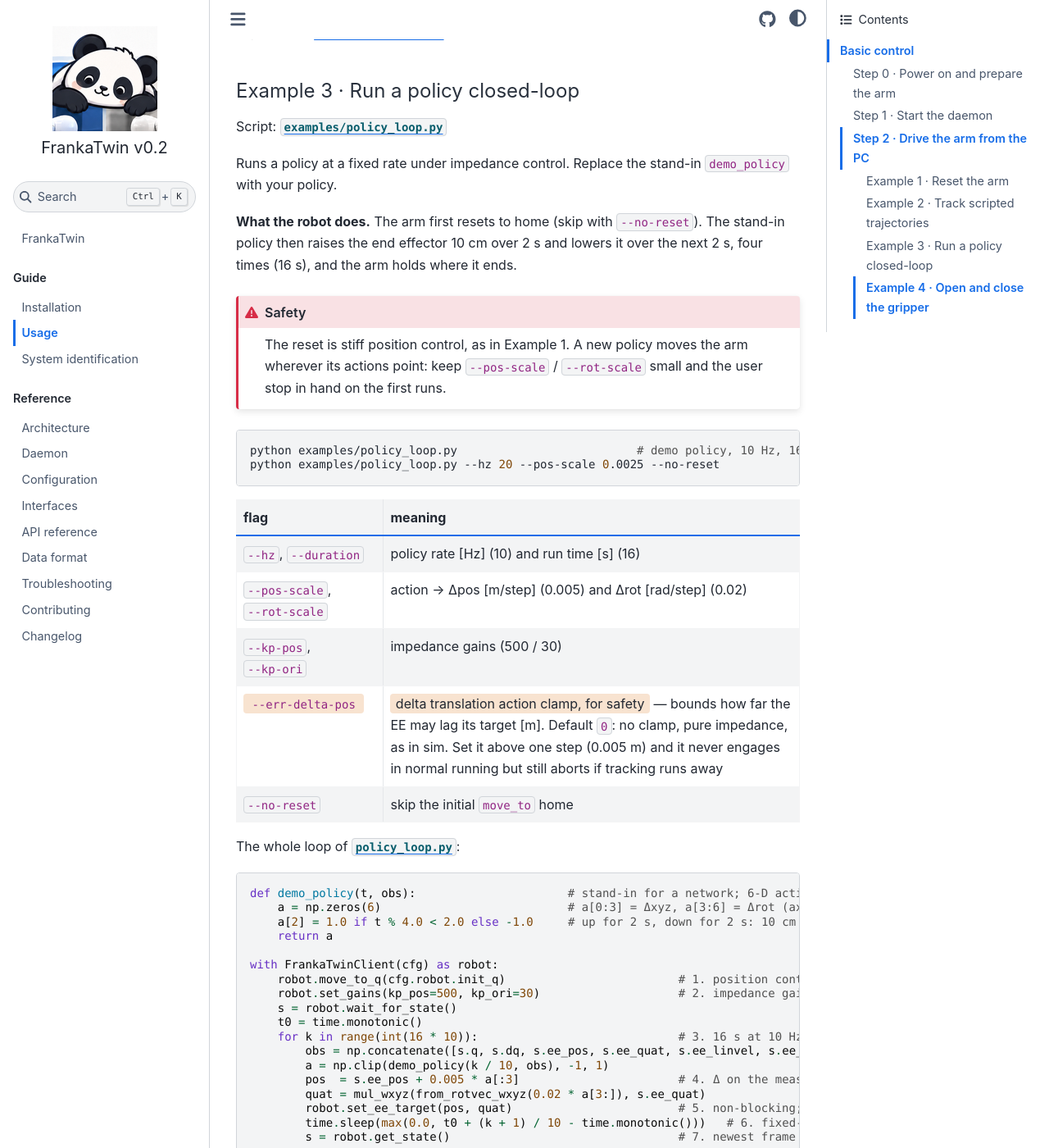
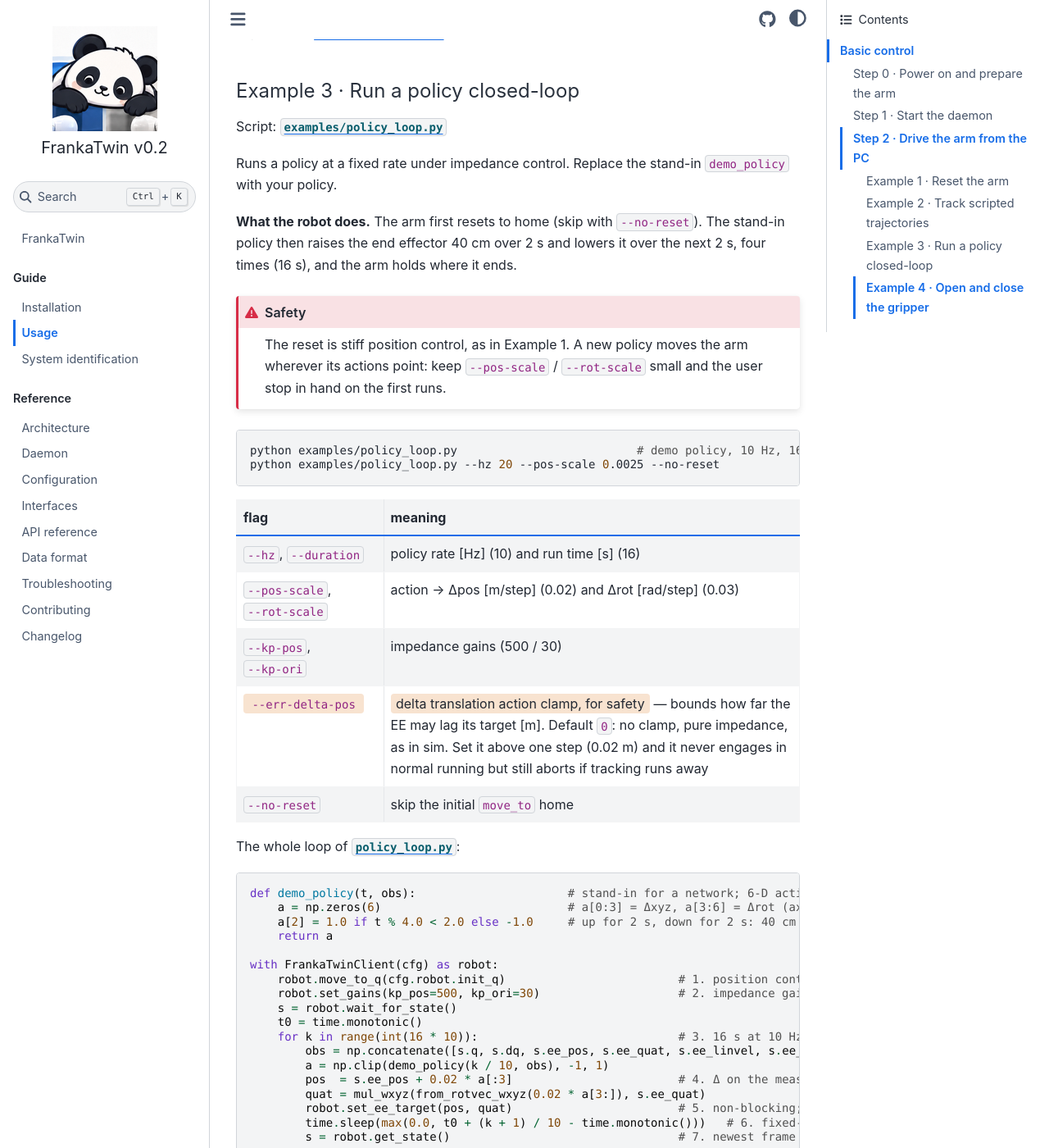
Before and after one commit to tsrobcvai/frankatwin, a Sphinx documentation site: the page built from docs/usage.md, in a window 1280 px wide and 1400 px high, scrolled down 3424 px. Shown: the whole window at 82% size. Built offline with Sphinx 7.4.7 and the Sphinx Book theme 1.1.4, drawn with Linux system fonts in a browser that asks for light colours.

Commit message:
feat(policy_loop): --pos-scale 0.02, --rot-scale 0.03 by default
Four times the previous translation step, so the demo policy now sweeps 40 cm
per half-cycle instead of 10. Docstrings, the usage table and the annotated
snippet follow.

Co-Authored-By: Claude Opus 5 <noreply@anthropic.com>

````diff
--- a/docs/usage.md
+++ b/docs/usage.md
@@ -148,7 +148,7 @@ Runs a policy at a fixed rate under impedance control. Replace the stand-in
 `demo_policy` with your policy.
 
 **What the robot does.** The arm first resets to home (skip with `--no-reset`).
-The stand-in policy then raises the end effector 10 cm over 2 s and lowers it
+The stand-in policy then raises the end effector 40 cm over 2 s and lowers it
 over the next 2 s, four times (16 s), and the arm holds where it ends.
 
 :::{admonition} Safety
@@ -167,9 +167,9 @@ python examples/policy_loop.py --hz 20 --pos-scale 0.0025 --no-reset
 | flag | meaning |
 |---|---|
 | `--hz`, `--duration` | policy rate [Hz] (10) and run time [s] (16) |
-| `--pos-scale`, `--rot-scale` | action → Δpos [m/step] (0.005) and Δrot [rad/step] (0.02) |
+| `--pos-scale`, `--rot-scale` | action → Δpos [m/step] (0.02) and Δrot [rad/step] (0.03) |
 | `--kp-pos`, `--kp-ori` | impedance gains (500 / 30) |
-| [`--err-delta-pos`]{.flag-safety} | [delta translation action clamp, for safety]{.flag-safety} — bounds how far the EE may lag its target [m]. Default `0`: no clamp, pure impedance, as in sim. Set it above one step (0.005 m) and it never engages in normal running but still aborts if tracking runs away |
+| [`--err-delta-pos`]{.flag-safety} | [delta translation action clamp, for safety]{.flag-safety} — bounds how far the EE may lag its target [m]. Default `0`: no clamp, pure impedance, as in sim. Set it above one step (0.02 m) and it never engages in normal running but still aborts if tracking runs away |
 | `--no-reset` | skip the initial `move_to` home |
 
 The whole loop of [`policy_loop.py`](https://github.com/tsrobcvai/frankatwin/blob/v0.2/examples/policy_loop.py):
@@ -177,7 +177,7 @@ The whole loop of [`policy_loop.py`](https://github.com/tsrobcvai/frankatwin/blo
 ```python
 def demo_policy(t, obs):                      # stand-in for a network; 6-D action in [-1, 1]
     a = np.zeros(6)                           # a[0:3] = Δxyz, a[3:6] = Δrot (axis-angle), base frame
-    a[2] = 1.0 if t % 4.0 < 2.0 else -1.0     # up for 2 s, down for 2 s: 10 cm at 0.005 m/step, 10 Hz
+    a[2] = 1.0 if t % 4.0 < 2.0 else -1.0     # up for 2 s, down for 2 s: 40 cm at 0.02 m/step, 10 Hz
     return a
 
 with FrankaTwinClient(cfg) as robot:
@@ -188,7 +188,7 @@ with FrankaTwinClient(cfg) as robot:
     for k in range(int(16 * 10)):                             # 3. 16 s at 10 Hz
         obs = np.concatenate([s.q, s.dq, s.ee_pos, s.ee_quat, s.ee_linvel, s.ee_angvel])
         a = np.clip(demo_policy(k / 10, obs), -1, 1)
-        pos  = s.ee_pos + 0.005 * a[:3]                       # 4. Δ on the measured pose (as in the sim task)
+        pos  = s.ee_pos + 0.02 * a[:3]                        # 4. Δ on the measured pose (as in the sim task)
         quat = mul_wxyz(from_rotvec_wxyz(0.02 * a[3:]), s.ee_quat)
         robot.set_ee_target(pos, quat)                        # 5. non-blocking; osc_shm holds it at 1 kHz
         time.sleep(max(0.0, t0 + (k + 1) / 10 - time.monotonic()))   # 6. fixed-rate tick
````
Also changed, not shown: 1 other file.
